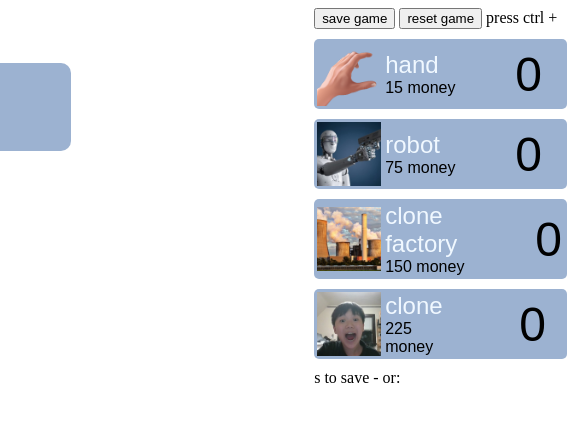
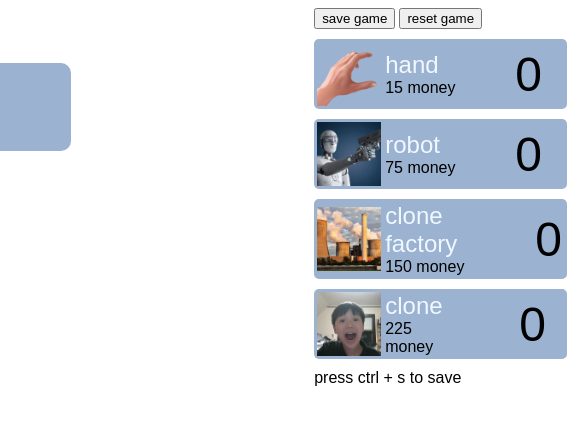
Before and after one commit to royclicker/roy-simulator, a plain HTML site: page index.html in a window 1280 px wide. Shown: the top 436 px of the page, 705-1280 px from the left. Drawn offline with Linux system fonts and the light colour scheme.

Commit message:
Update index.html

```diff
--- a/index.html
+++ b/index.html
@@ -156,8 +156,9 @@
                 <td id="amount"><span id="clone">0</span></td>
              </tr>
         </table>
+    <font font-family="Arial">press ctrl + s to save</font>
     </div>
-                    <font font-family="Arial">press ctrl + s to save - or:</font>
+
 
     <script>
           var score = 0;
```
